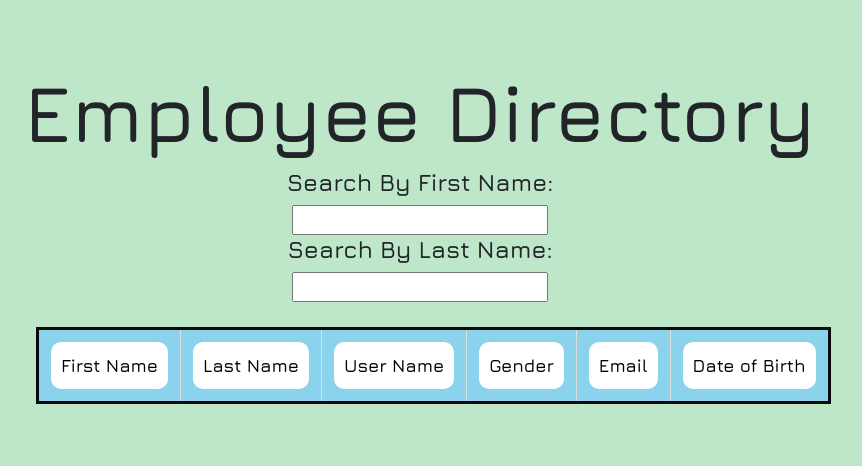
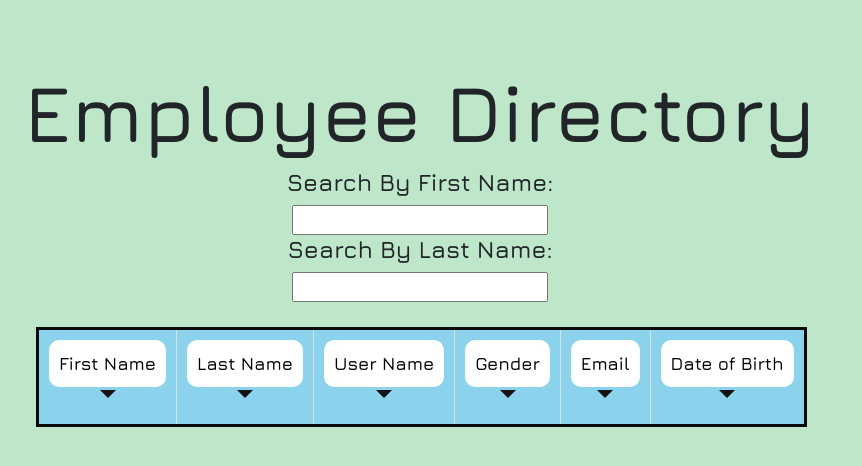
Before and after one commit to agomez99/employee_directory_react, a React (Create React App) app: page / in a window 1280 px wide. Shown: the top 466 px of the page, without its empty margins (220-1082 px from the left). Built offline with nearby package versions, Linux system fonts and the light colour scheme; no server answers.

Commit message:
carrot sort

```diff
--- a/src/components/Table.css
+++ b/src/components/Table.css
@@ -17,6 +17,22 @@ tbody {
 
 }
 
+
+.headerSortDown:after{
+  content: ' ';
+  position: relative;
+  border: 8px solid transparent;
+}
+
+.headerSortDown:after {
+  top: 8px;
+  border-top-color: rgb(20, 19, 19);
+}
+
+
+
+
+
 #employee{
     justify-content: center;
     margin-left:20%;
@@ -30,12 +46,12 @@ tbody {
 
 #employee th{
     text-align: center;
-    background-color: #8bd2ec
+    background-color: #8bd2ec;
 
 }
 #employee td, #employee th{
     border: 1px solid #ddd;
-    padding:12px;
+    padding:10px;
 }
 
 #employee tr:hover{
--- a/src/components/Table.js
+++ b/src/components/Table.js
@@ -16,13 +16,13 @@ function Table() {
     return (
         <table id="employee">
             <thead>
-                <tr>
-                    <td onClick={() => sortBy("name")}><Button>First Name</Button></td>
-                    <td onClick={() => sortBy("lastName")}><Button>Last Name</Button></td>
-                    <td onClick={() => sortBy("username")}><Button>User Name</Button></td>
-                    <td onClick={() => sortBy("gender")}><Button>Gender</Button></td>
-                    <td onClick={() => sortBy("email")}><Button>Email</Button></td>
-                    <td onClick={() => sortBy("age")}><Button>Date of Birth</Button></td>
+                <tr >
+                    <td class="headerSortDown" onClick={() => sortBy("name")}><Button>First Name</Button></td>
+                    <td class="headerSortDown"onClick={() => sortBy("lastName")}><Button>Last Name</Button></td>
+                    <td class="headerSortDown"onClick={() => sortBy("username")}><Button>User Name</Button></td>
+                    <td class="headerSortDown"onClick={() => sortBy("gender")}><Button>Gender</Button></td>
+                    <td class="headerSortDown"onClick={() => sortBy("email")}><Button>Email</Button></td>
+                    <td class="headerSortDown"onClick={() => sortBy("age")}><Button>Date of Birth</Button></td>
                 </tr>
             </thead>
             <tbody>
```
